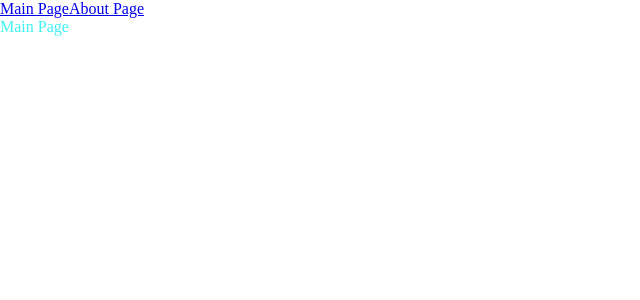
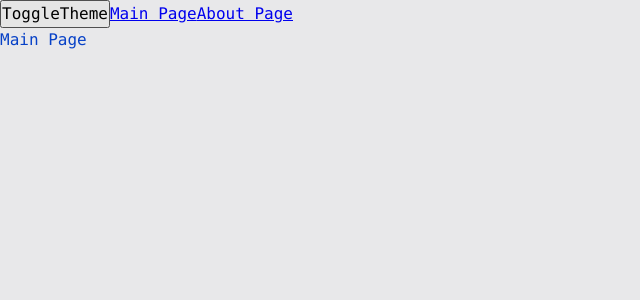
Before and after one commit to 21Genie/BlogSpace, a React (Vite) app: page / in a window 1280 px wide. Shown: the top 300 px of the page, without its empty margins (0-640 px from the left). Built offline with nearby package versions, Linux system fonts and the light colour scheme.

Commit message:
добавлены глобальные стили и переключение темы

```diff
--- a/src/components/App.tsx
+++ b/src/components/App.tsx
@@ -1,13 +1,19 @@
 import { Route, Routes } from 'react-router-dom'
-import style from './App.module.scss'
+import { Suspense } from 'react'
+import { Link } from 'react-router-dom'
+
 import { AboutPageAsync } from '../pages/AboutPage/AboutPage.async'
 import { MainPageAsync } from '../pages/MainPage/MainPage.async'
-import { Link } from 'react-router-dom'
-import { Suspense } from 'react'
+
+import '../styles/index.scss'
+import { useTheme } from '../theme/useTheme'
 
 export const App = () => {
+    const {theme, toggleTheme} = useTheme()
+
     return (
-        <div className={style.wrap}>
+        <div className={`app ${theme}`}>
+            <button onClick={toggleTheme}>ToggleTheme</button>
             <Link to={'/'}>Main Page</Link>
             <Link to={'/about'}>About Page</Link>
 
--- a/src/index.tsx
+++ b/src/index.tsx
@@ -1,13 +1,16 @@
 import { createRoot } from 'react-dom/client';
+import { BrowserRouter } from 'react-router-dom';
+
 import { App } from './components/App';
-import './index.scss'
-import { BrowserRouter } from 'react-router-dom';
+import { ThemeProvider } from './theme/ThemeProvider';
 
 const container = document.getElementById('root');
 const root = createRoot(container);
 
 root.render(
     <BrowserRouter>
-        <App/>
+        <ThemeProvider>
+            <App/>
+        </ThemeProvider>
     </BrowserRouter>
 );
--- /dev/null
+++ b/src/styles/index.scss
@@ -0,0 +1,13 @@
+@import './reset';
+@import './themes/dark';
+@import './themes/normal';
+@import './variables/global';
+
+.app {
+    font: var(--font-m);
+
+    background: var(--bg-color);
+    color: var(--primary-color);
+
+    min-height: 100vh;
+}
--- a/src/index.scss
+++ b/src/styles/reset.scss
@@ -4,6 +4,10 @@
     box-sizing: border-box;
 }
 
-.app {
-    font-size: 100px;
+input,
+button,
+textarea,
+select {
+    margin: 0;
+    font: inherit
 }
--- /dev/null
+++ b/src/styles/themes/dark.scss
@@ -0,0 +1,6 @@
+.app.dark {
+    --bg-color: #030365;
+
+    --primary-color: #61cf5a;
+    --secondary-color: #049604;
+}
--- /dev/null
+++ b/src/styles/themes/normal.scss
@@ -0,0 +1,6 @@
+.app.light {
+    --bg-color: #e8e8ea;
+
+    --primary-color: #0741c7;
+    --secondary-color: #045796;
+}
--- /dev/null
+++ b/src/styles/variables/global.scss
@@ -0,0 +1,11 @@
+:root {
+    --font-family-main: Consolas, 'Times New Roman', Serif;
+
+    --font-size-m: 16px;
+    --font-line-m: 24px;
+    --font-m: var(--font-size-m) / var(--font-line-m) var(--font-family-main);
+
+    --font-size-l: 24px;
+    --font-line-l: 32px;
+    --font-l: var(--font-size-l) / var(--font-line-l) var(--font-family-main);
+}
--- /dev/null
+++ b/src/theme/ThemeContext.tsx
@@ -0,0 +1,15 @@
+import { createContext } from 'react';
+
+export enum Theme {
+    DARK = 'dark',
+    LIGHT = 'light'
+}
+
+export type ThemeContextProps = {
+    theme?: Theme,
+    setTheme?: (theme: Theme) => void
+}
+
+export const ThemContext = createContext<ThemeContextProps>({})
+
+export const LOCAL_STORAGE_THEME_KEY = 'theme'
--- /dev/null
+++ b/src/theme/ThemeProvider.tsx
@@ -0,0 +1,25 @@
+import { ReactNode, useMemo, useState } from 'react'
+import { LOCAL_STORAGE_THEME_KEY, ThemContext, Theme } from './ThemeContext'
+
+type ThemeProviderProps = {
+    children: ReactNode
+}
+
+const defaultTheme = localStorage.getItem(LOCAL_STORAGE_THEME_KEY) as Theme || Theme.LIGHT
+
+export const ThemeProvider = ({children}: ThemeProviderProps) => {
+    const [theme, setTheme] = useState(defaultTheme)
+
+    const defaultProps = useMemo(() => {
+        return {
+            theme: theme,
+            setTheme: setTheme
+        }
+    }, [theme])
+
+    return (
+        <ThemContext.Provider value={defaultProps}>
+            {children}
+        </ThemContext.Provider>
+    )
+}
--- /dev/null
+++ b/src/theme/useTheme.ts
@@ -0,0 +1,18 @@
+import { useContext } from 'react'
+import { LOCAL_STORAGE_THEME_KEY, ThemContext, Theme } from './ThemeContext'
+
+type UseThemeResult = {
+    theme: Theme,
+    toggleTheme: () => void
+}
+export const useTheme = (): UseThemeResult => {
+    const {theme, setTheme} = useContext(ThemContext)
+
+    const toggleTheme = () => {
+        const newTheme = theme === Theme.DARK ? Theme.LIGHT : Theme.DARK
+        setTheme(newTheme)
+        localStorage.setItem(LOCAL_STORAGE_THEME_KEY, newTheme)
+    }
+
+    return { theme, toggleTheme }
+}
```
